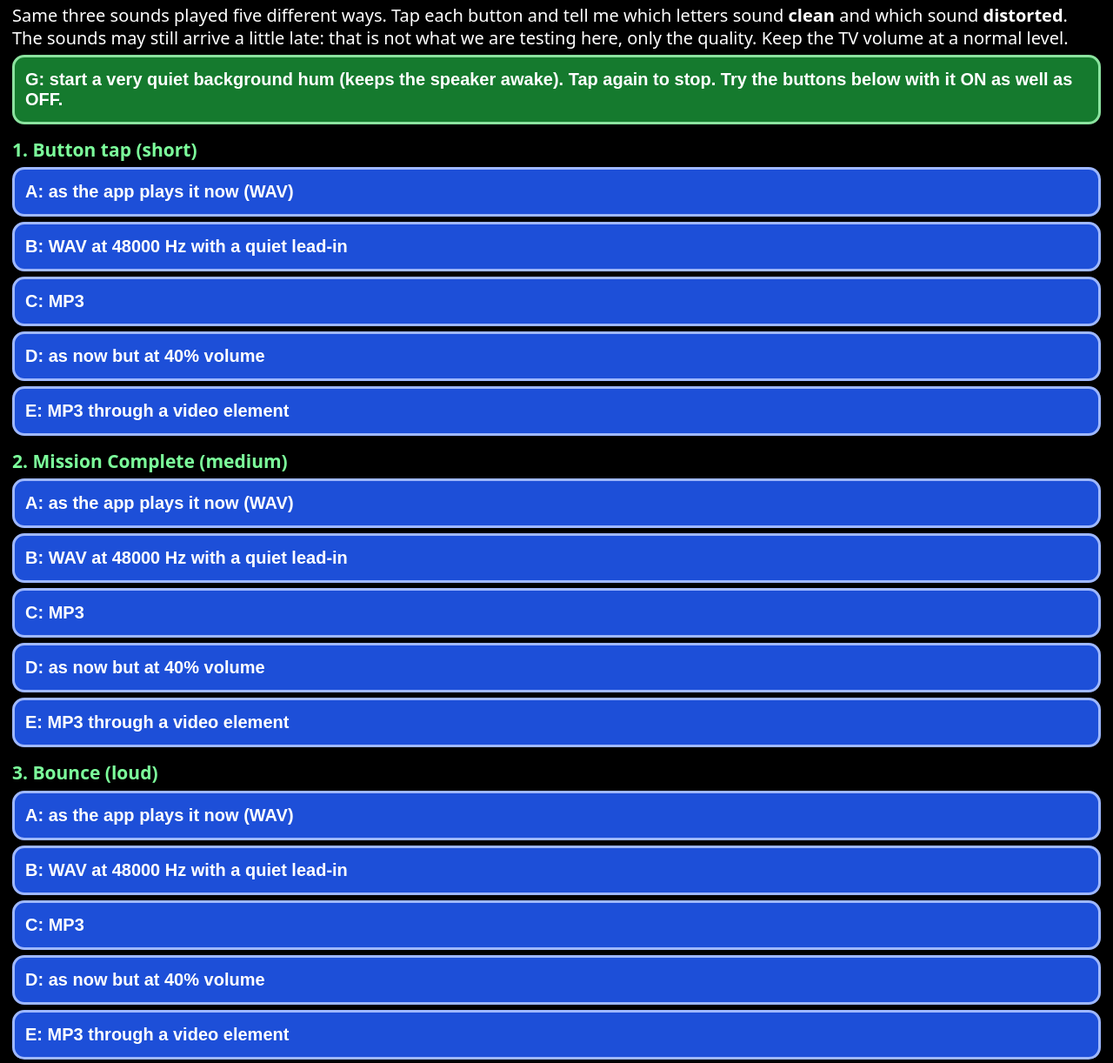
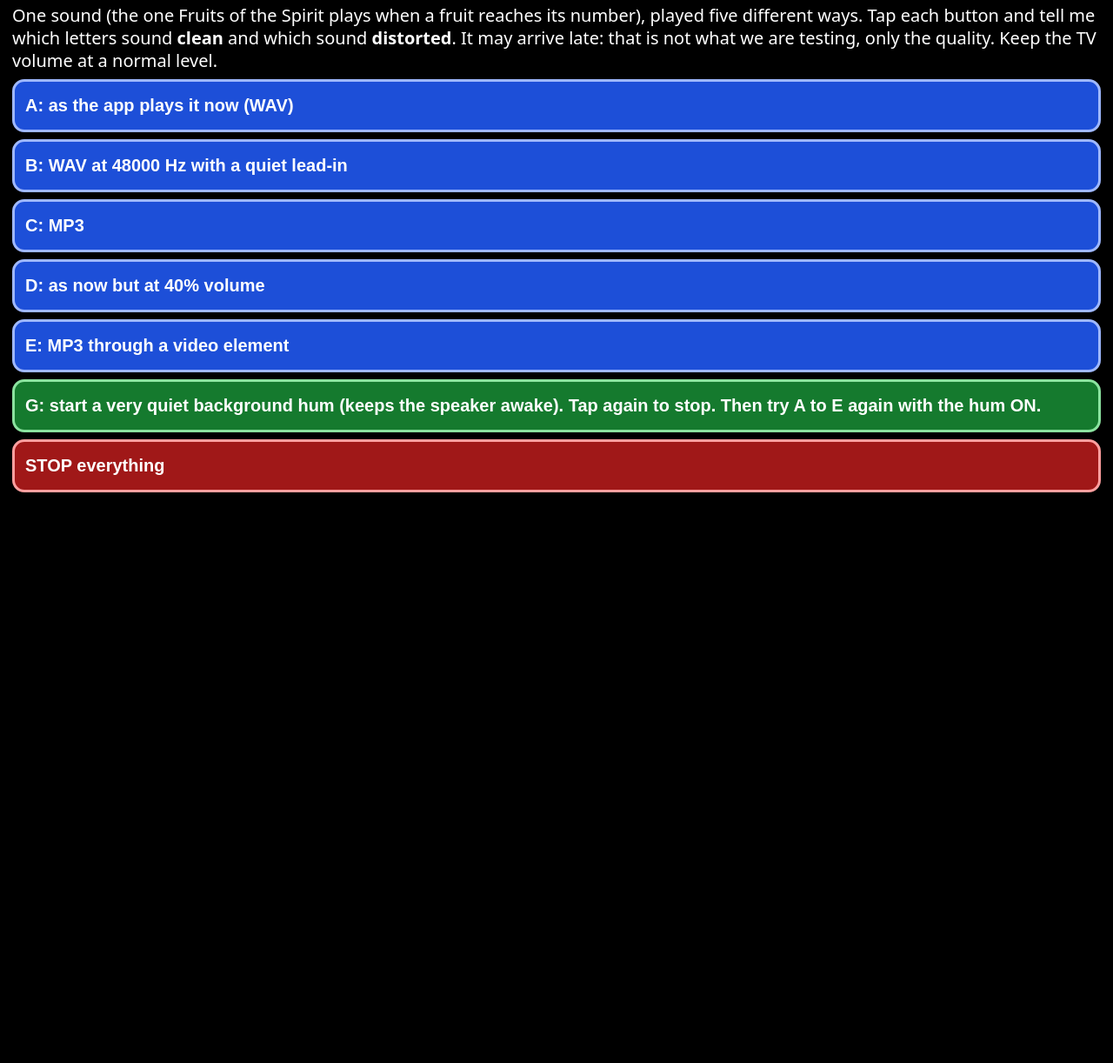
Before and after one commit to TikiDan1961/fevida-quest, a plain HTML site: page tvsfx.html in a window 1280 px wide. Shown: the part 55-1277 px from the top of the page at 87% size. After the commit the page ends 800 px from the top, so only its background shows below. Drawn offline with Linux system fonts and the light colour scheme.

Commit message:
tvsfx.html: test with the Fruits of the Spirit "target reached" sound
The three short test sounds were hard to judge, so the page now plays only the sound Fruits of the Spirit makes when a fruit reaches its number (sfx_ticket), five ways: the app's WAV, a 48 kHz WAV with a lead-in, MP3, 40% volume, and MP3 through a video element, with an optional quiet background hum. Test page only; the app and booth page are unchanged.

Co-Authored-By: Claude Sonnet 5.5 <noreply@anthropic.com>

```diff
--- a/tvsfx.html
+++ b/tvsfx.html
@@ -9,39 +9,22 @@
   body{padding:14px;font-size:20px;line-height:1.3;}
   h1{font-size:26px;margin:4px 0 8px;color:#FFC93A;}
   p{margin:6px 0;}
-  h2{font-size:21px;margin:16px 0 4px;color:#7CFF9B;}
-  button{display:block;width:100%;box-sizing:border-box;margin:6px 0;padding:14px 12px;font-size:20px;font-weight:700;color:#fff;background:#1d4fd8;border:3px solid #9fb8ff;border-radius:14px;text-align:left;}
+  button{display:block;width:100%;box-sizing:border-box;margin:8px 0;padding:16px 12px;font-size:20px;font-weight:700;color:#fff;background:#1d4fd8;border:3px solid #9fb8ff;border-radius:14px;text-align:left;}
   button.g{background:#157a2e;border-color:#8be39f;}
   button.stop{background:#a01818;border-color:#ff9f9f;}
 </style>
 </head>
 <body>
 <h1>TV sound effect test</h1>
-<p>Same three sounds played five different ways. Tap each button and tell me which letters sound <b>clean</b> and which sound <b>distorted</b>. The sounds may still arrive a little late: that is not what we are testing here, only the quality. Keep the TV volume at a normal level.</p>
+<p>One sound (the one Fruits of the Spirit plays when a fruit reaches its number), played five different ways. Tap each button and tell me which letters sound <b>clean</b> and which sound <b>distorted</b>. It may arrive late: that is not what we are testing, only the quality. Keep the TV volume at a normal level.</p>
 
-<button class="g" onclick="hum()">G: start a very quiet background hum (keeps the speaker awake). Tap again to stop. Try the buttons below with it ON as well as OFF.</button>
+<button onclick="play('ticket_orig.wav',1)">A: as the app plays it now (WAV)</button>
+<button onclick="play('ticket_lead.wav',1)">B: WAV at 48000 Hz with a quiet lead-in</button>
+<button onclick="play('ticket.mp3',1)">C: MP3</button>
+<button onclick="play('ticket_orig.wav',0.4)">D: as now but at 40% volume</button>
+<button onclick="vid('ticket.mp3')">E: MP3 through a video element</button>
 
-<h2>1. Button tap (short)</h2>
-<button onclick="play('tap_orig.wav',1)">A: as the app plays it now (WAV)</button>
-<button onclick="play('tap_lead.wav',1)">B: WAV at 48000 Hz with a quiet lead-in</button>
-<button onclick="play('tap.mp3',1)">C: MP3</button>
-<button onclick="play('tap_orig.wav',0.4)">D: as now but at 40% volume</button>
-<button onclick="vid('tap.mp3')">E: MP3 through a video element</button>
-
-<h2>2. Mission Complete (medium)</h2>
-<button onclick="play('done_orig.wav',1)">A: as the app plays it now (WAV)</button>
-<button onclick="play('done_lead.wav',1)">B: WAV at 48000 Hz with a quiet lead-in</button>
-<button onclick="play('done.mp3',1)">C: MP3</button>
-<button onclick="play('done_orig.wav',0.4)">D: as now but at 40% volume</button>
-<button onclick="vid('done.mp3')">E: MP3 through a video element</button>
-
-<h2>3. Bounce (loud)</h2>
-<button onclick="play('bounce_orig.wav',1)">A: as the app plays it now (WAV)</button>
-<button onclick="play('bounce_lead.wav',1)">B: WAV at 48000 Hz with a quiet lead-in</button>
-<button onclick="play('bounce.mp3',1)">C: MP3</button>
-<button onclick="play('bounce_orig.wav',0.4)">D: as now but at 40% volume</button>
-<button onclick="vid('bounce.mp3')">E: MP3 through a video element</button>
-
+<button class="g" onclick="hum()">G: start a very quiet background hum (keeps the speaker awake). Tap again to stop. Then try A to E again with the hum ON.</button>
 <button class="stop" onclick="stopAll()">STOP everything</button>
 
 <script>
@@ -50,7 +33,6 @@ function play(f, v){ var a = new Audio("sfxtest/" + f); a.volume = v; var p = a.
 function vid(f){ var e = document.createElement("video"); e.src = "sfxtest/" + f; e.playsInline = true; e.style.display = "none"; document.body.appendChild(e); e.onended = function(){ e.remove(); }; var p = e.play(); if(p && p.catch) p.catch(function(){}); }
 function hum(){
   if(humEl){ humEl.pause(); humEl = null; return; }
-  // a 4-second very quiet 60 Hz hum, made here as a WAV
   var rate = 22050, n = rate * 4, buf = new ArrayBuffer(44 + n * 2), v = new DataView(buf);
   function ws(o, s){ for(var i = 0; i < s.length; i++) v.setUint8(o + i, s.charCodeAt(i)); }
   ws(0, "RIFF"); v.setUint32(4, 36 + n * 2, true); ws(8, "WAVE"); ws(12, "fmt "); v.setUint32(16, 16, true); v.setUint16(20, 1, true); v.setUint16(22, 1, true);
```
Also changed, not shown: 12 other files.
